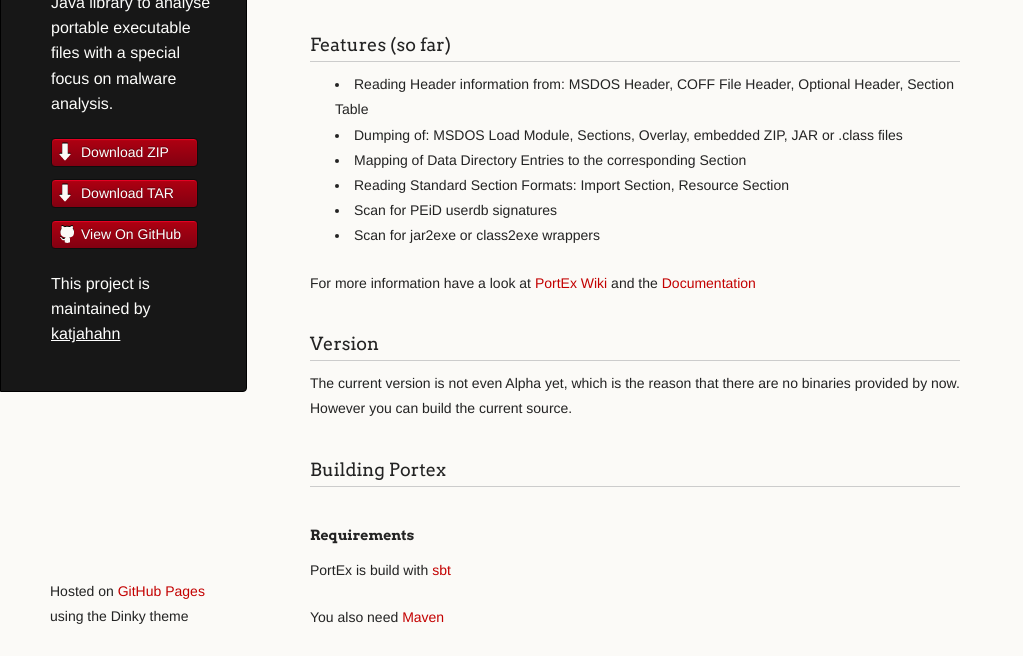
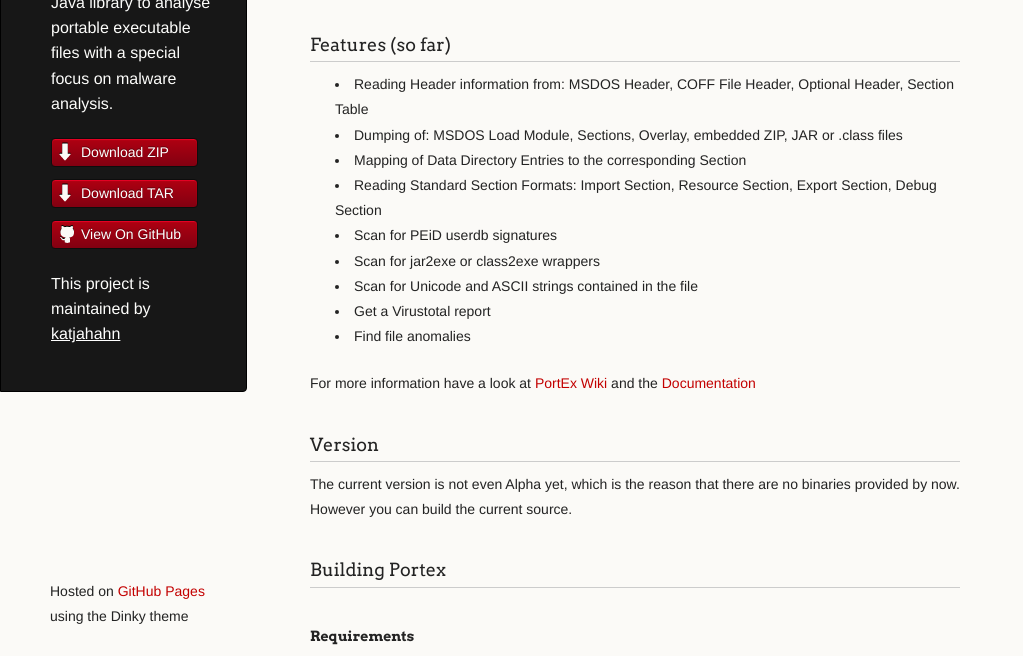
Before and after one commit to struppigel/PortEx, a plain HTML site: page index.html in a window 1280 px wide. Shown: the part 139-795 px from the top of the page, without its empty margins (0-1023 px from the left). Drawn offline with Linux system fonts and the light colour scheme.

Commit message:
update of index

```diff
--- a/index.html
+++ b/index.html
@@ -43,9 +43,12 @@ PortEx is written in Java and Scala, but targeted for Java applications.</p>
 <li>Reading Header information from: MSDOS Header, COFF File Header, Optional Header, Section Table</li>
 <li>Dumping of: MSDOS Load Module, Sections, Overlay, embedded ZIP, JAR or .class files</li>
 <li>Mapping of Data Directory Entries to the corresponding Section</li>
-<li>Reading Standard Section Formats: Import Section, Resource Section</li>
+<li>Reading Standard Section Formats: Import Section, Resource Section, Export Section, Debug Section</li>
 <li>Scan for PEiD userdb signatures</li>
 <li>Scan for jar2exe or class2exe wrappers</li>
+<li>Scan for Unicode and ASCII strings contained in the file</li>
+<li>Get a Virustotal report</li>
+<li>Find file anomalies</li>
 </ul><p>For more information have a look at <a href="https://github.com/katjahahn/PortEx/wiki/Getting-Started">PortEx Wiki</a> and the <a href="http://katjahahn.github.io/PortEx/javadocs">Documentation</a></p>
 
 <h3>
```
